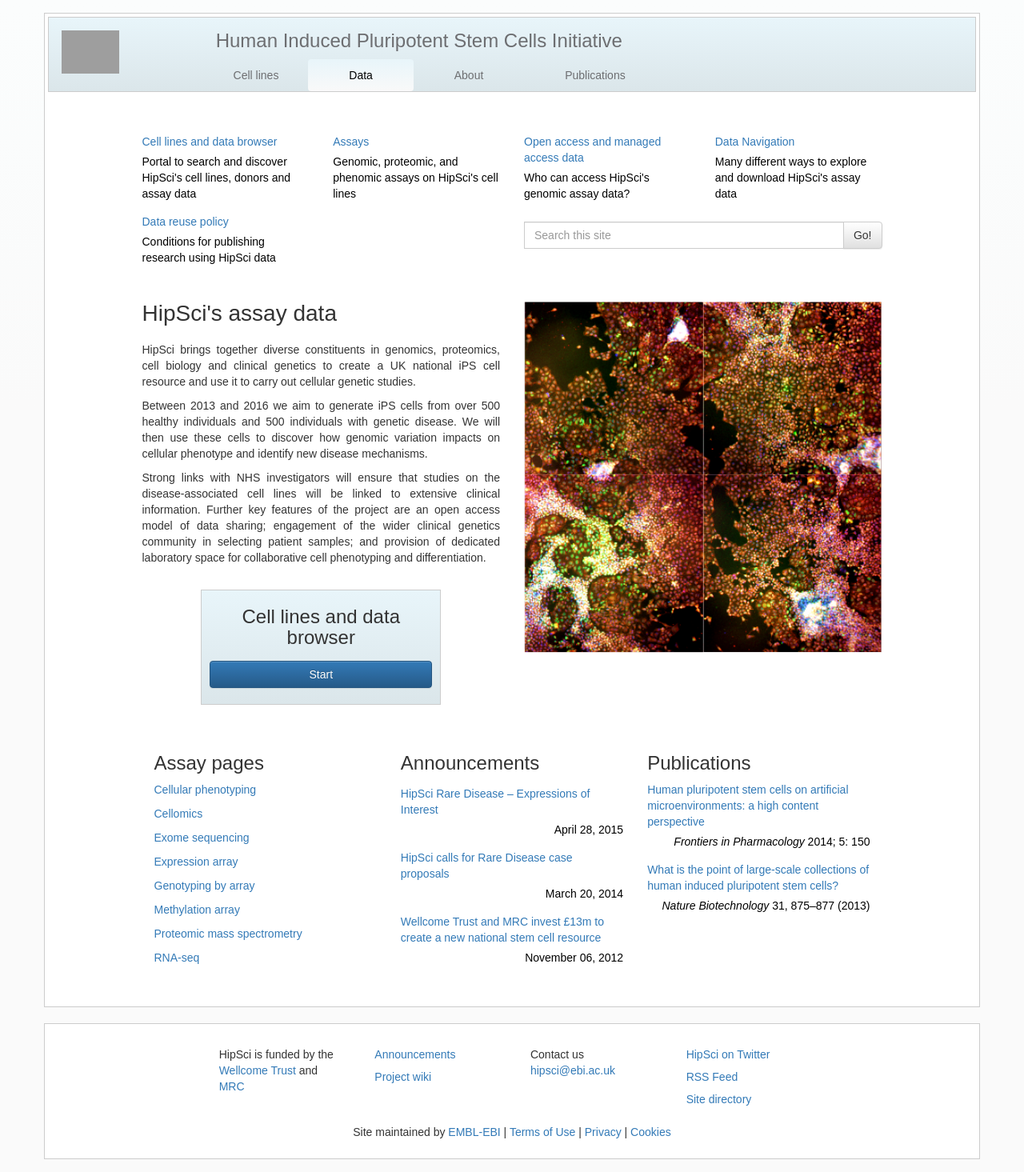
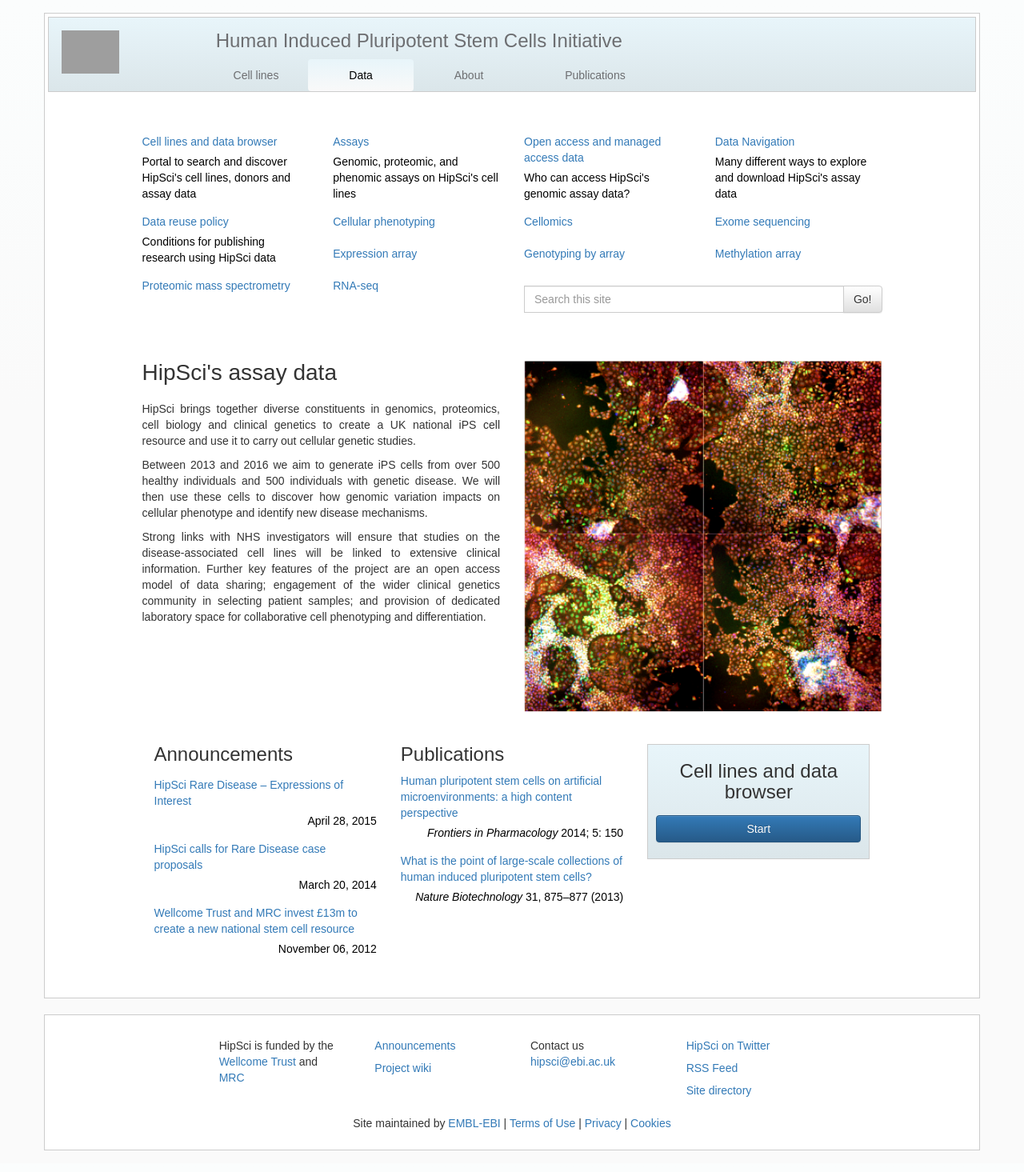
Before and after one commit to EMBL-EBI-GCA/gca_hipsci_website, a Jekyll site: the page built from data.html, in a window 1280 px wide. Shown: the whole page at 80% size. Built offline with Jekyll 4.4.1, drawn with Linux system fonts in a browser that asks for light colours; nearby versions of some CDN libraries; grey boxes are pictures that could not be loaded.

Commit message:
Lots of tidy-up

```diff
--- a/_includes/tag_navigation.html
+++ b/_includes/tag_navigation.html
@@ -11,6 +11,9 @@
     <div class="nav-item">
     <a class="{{active}}" href="{{ tagged_page.url | prepend: site.baseurl }}">
     {{ tagged_page.title }}
+    {% if tagged_page.nav_description %}
+    <div class="black ">{{tagged_page.nav_description}}</div>
+    {% endif %}
     </a>
     </div>
 {% endfor %}
--- a/cells.html
+++ b/cells.html
@@ -7,6 +7,7 @@ tags:
 ---
 
 <div class="row inner-sheet">
+  <nav>
   <div class="col-lg-10 col-lg-offset-1 col-md-12 col-sm-12 col-xs-12">
     <div class="row navigation">
     {% assign posts = site.tags['cells'] | sort: 'priority' %}
@@ -36,6 +37,7 @@ tags:
     </div>
     </div>
   </div>
+  </nav>
 
   <div class="col-lg-10 col-lg-offset-1 col-md-12 col-sm-12 col-xs-12">
   <div class="row">
--- a/data.html
+++ b/data.html
@@ -20,7 +20,17 @@ tags:
     </div>
     </div>
     {% endfor %}
-    <div class="col-md-6  col-md-offset-3 col-sm-8 col-sm-offset-2 col-xs-8 col-xs-offset-2  wrapper">
+    {% assign posts = site.tags['assay'] | sort: 'priority' %}
+    {% for post in posts reversed %}
+    <div class="col-md-3 col-sm-4 col-xs-6">
+    <div class="nav-item">
+    <a href="{{ post.url }}">
+    <p>{{ post.title }}</p>
+    </a>
+    </div>
+    </div>
+    {% endfor %}
+    <div class="col-md-6  col-md-offset-0 col-sm-8 col-sm-offset-2 col-xs-8 col-xs-offset-2  wrapper">
         {% include search_box.html %}
     </div>
     </div>
@@ -32,16 +42,10 @@ tags:
     <div class="col-md-6 col-md-offset-0 col-sm-10 col-sm-offset-1 col-xs-10 col-xs-offset-1 wrapper">
     <h1 class="post-title">HipSci's assay data</h1>
     {{ about | markdownify }}
-    <div class="wrapper">
-    {% include browser_button.html text='Cell lines and data browser'  button_text='Start' link='/lines' %}
-    </div>
     </div>
     <div class="col-md-6 col-md-offset-0 col-sm-8 col-sm-offset-2 col-xs-8 col-xs-offset-2 wrapper">
       <img src="{{site.baseurl}}/img/mesoderm_red.png" class="img-responsive" alt="mesoderm differentiation">
     </div>
-  </div>
-  <div class="col-lg-4 col-md-4 col-sm-6 col-xs-6">
-  {% include tag_navigation.html tag='assay' header='Assay pages'%}
   </div>
   <div class="col-lg-4 col-md-4 col-sm-6 col-xs-6">
   {% include announcements_panel.html %}
@@ -49,5 +53,8 @@ tags:
   <div class="col-lg-4 col-md-4 col-sm-6 col-xs-6">
   {% include publications_panel.html %}
   </div>
+  <div class="col-lg-4 col-md-4 col-sm-6  col-xs-6 wrapper">
+  {% include browser_button.html text='Cell lines and data browser'  button_text='Start' link='/lines' %}
+  </div>
   </div>
 </div>
```
